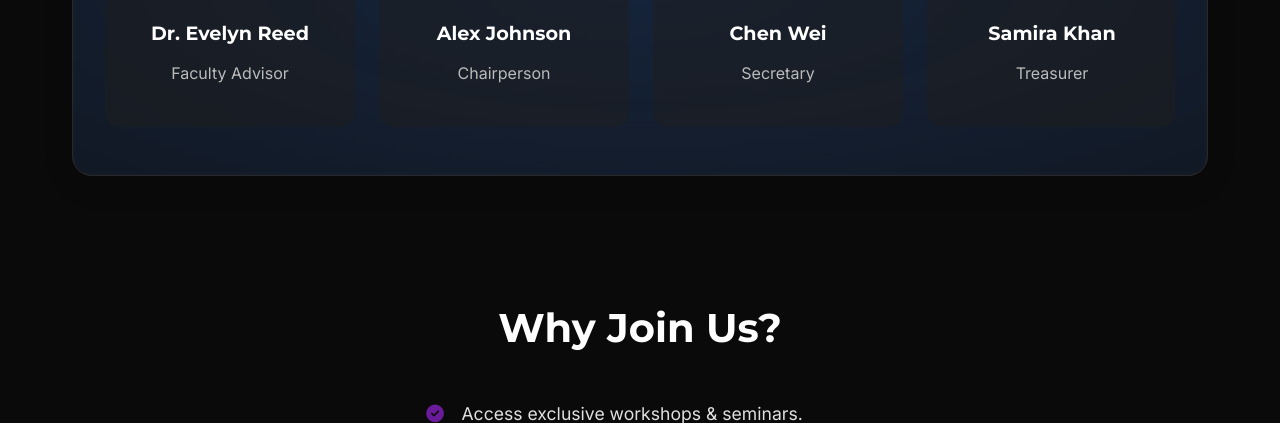
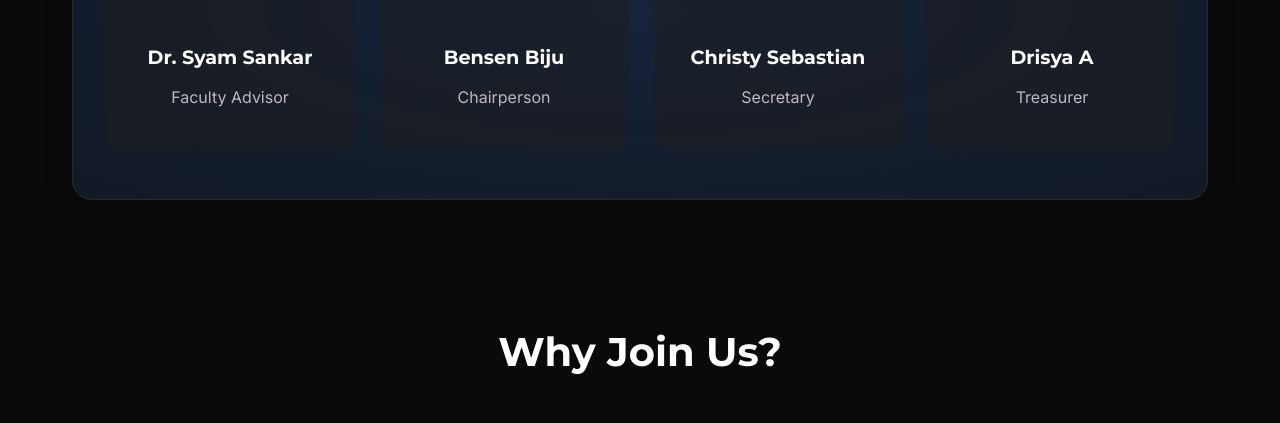
Before and after one commit to basithalikp/acm-nssce, a Django app: page / in a window 1280 px wide. Shown: the part 2141-2564 px from the top of the page. Run offline with Django 5.2, Linux system fonts and the light colour scheme.

Commit message:
Final prototype

```diff
--- a/acm_chapter/static/acm_chapter/css/main.css
+++ b/acm_chapter/static/acm_chapter/css/main.css
@@ -40,7 +40,7 @@
   width: 100%;
   height: 100%;
   z-index: -1;
-  background-image: url('https://raw.githubusercontent.com/basithalikp/image-cdn/refs/heads/main/rm222batch5-mind-22.jpg');
+  background-image: url('../images/rm222batch5-mind-22.jpg');
   /*linear-gradient(160deg, rgba(10, 10, 10, 0.95) 0%, rgba(10, 10, 10, 0.8) 50%, rgba(10, 10, 10, 0.95) 100%),*/
   background-size: cover;
   background-attachment: fixed;
@@ -249,6 +249,7 @@
 }
 .card:hover {
   transform: translateY(-10px) scale(1.03);
+  overflow: visible;
   box-shadow: 0 15px 30px rgba(0, 0, 0, 0.4);
 }
 .event-card {
--- a/acm_chapter/templates/acm_chapter/about.html
+++ b/acm_chapter/templates/acm_chapter/about.html
@@ -42,7 +42,7 @@
         <h2>Connect With Us Online</h2>
         <div class="footer-socials">
             <a href="https://linkedin.com/placeholder" target="_blank" aria-label="LinkedIn"><i class="fab fa-linkedin"></i></a>
-            <a href="https://instagram.com/placeholder" target="_blank" aria-label="Instagram"><i class="fab fa-instagram"></i></a>
+            <a href="https://www.instagram.com/acmnssce/" target="_blank" aria-label="Instagram"><i class="fab fa-instagram"></i></a>
             <a href="https://github.com/placeholder" target="_blank" aria-label="GitHub"><i class="fab fa-github"></i></a>
             <a href="mailto:chapter@example.com" aria-label="Email"><i class="fas fa-envelope"></i></a>
         </div>
--- a/acm_chapter/templates/acm_chapter/base.html
+++ b/acm_chapter/templates/acm_chapter/base.html
@@ -51,12 +51,12 @@
             </div>
             <div class="footer-socials">
                 <a href="mailto:chapter@example.com" aria-label="Email"><i class="fas fa-envelope"></i></a>
-                <a href="https://instagram.com/placeholder" target="_blank" aria-label="Instagram"><i class="fab fa-instagram"></i></a>
+                <a href="https://www.instagram.com/acmnssce/" target="_blank" aria-label="Instagram"><i class="fab fa-instagram"></i></a>
                 <a href="https://linkedin.com/placeholder" target="_blank" aria-label="LinkedIn"><i class="fab fa-linkedin"></i></a>
                  <a href="https://github.com/placeholder" target="_blank" aria-label="GitHub"><i class="fab fa-github"></i></a>
             </div>
             <div class="footer-contact">
-                <p>For website issues, contact the <a href="mailto:webmaster@example.com">Web Administrator</a>.</p>
+                <p>For website issues, contact the <a href="mailto:24b789@nssce.ac.in">Web Administrator</a>.</p>
             </div>
             <div class="footer-copyright">
                 <p>&copy; {% now "Y" %} NSSCE ACM Student Chapter. All rights reserved.</p>
--- a/acm_chapter/views.py
+++ b/acm_chapter/views.py
@@ -3,7 +3,7 @@
 # Hardcoded data for simplicity
 # --- EVENT DATA ---
 event_data = [
-    {'title': 'CodeSprint 2025', 'date': 'Oct 15, 2025', 'desc': 'A 24-hour competitive programming marathon. Sharpen your algorithms and data structures skills.', 'image': 'https://images.unsplash.com/photo-1542831371-29b0f74f9713?ixlib=rb-4.0.3&q=85&fm=jpg&crop=entropy&cs=srgb&w=1200'},
+    {'title': 'Algorithmic Sprint 2025', 'date': 'Oct 15, 2025', 'desc': 'A 24-hour competitive python programming marathon. Sharpen your algorithmic thinking with python skills.', 'image': 'https://images.unsplash.com/photo-1542831371-29b0f74f9713?ixlib=rb-4.0.3&q=85&fm=jpg&crop=entropy&cs=srgb&w=1200'},
     {'title': 'AI & ML Workshop', 'date': 'Nov 02, 2025', 'desc': 'Dive into the world of Artificial Intelligence with hands-on sessions on TensorFlow and PyTorch.', 'image': 'https://images.unsplash.com/photo-1620712943543-2703222e3ae7?ixlib=rb-4.0.3&q=85&fm=jpg&crop=entropy&cs=srgb&w=1200'},
     {'title': 'CyberSec Summit', 'date': 'Nov 18, 2025', 'desc': 'Learn about ethical hacking, network security, and cryptography from industry experts.', 'image': 'https://images.unsplash.com/photo-1550751827-4138d04d420d?ixlib=rb-4.0.3&q=85&fm=jpg&crop=entropy&cs=srgb&w=1200'},
     {'title': 'Intro to Django', 'date': 'Dec 05, 2025', 'desc': 'Build and deploy your first web application with Python and Django. A beginner-friendly workshop.', 'image': 'https://images.unsplash.com/photo-1618423691278-c0705051827b?ixlib=rb-4.0.3&q=85&fm=jpg&crop=entropy&cs=srgb&w=1200'},
@@ -13,15 +13,15 @@
 
 # --- TEAM DATA ---
 team_data = {
-    'advisor': {'name': 'Dr. Evelyn Reed', 'role': 'Faculty Advisor', 'img': 'https://i.pravatar.cc/300?u=advisor', 'linkedin': '#', 'github': '#'},
+    'advisor': {'name': 'Dr. Syam Sankar', 'role': 'Faculty Advisor', 'img': 'https://raw.githubusercontent.com/basithalikp/image-cdn/refs/heads/main/acm/syamSankar.png', 'linkedin': 'https://www.linkedin.com/in/syam-sankar-134b70110/', 'github': '#'},
     'core': [
-        {'name': 'Alex Johnson', 'role': 'Chairperson', 'img': 'https://i.pravatar.cc/300?u=chair', 'linkedin': '#', 'github': '#'},
-        {'name': 'Maria Garcia', 'role': 'Vice Chairperson', 'img': 'https://i.pravatar.cc/300?u=vicechair', 'linkedin': '#', 'github': '#'},
-        {'name': 'Chen Wei', 'role': 'Secretary', 'img': 'https://i.pravatar.cc/300?u=secretary', 'linkedin': '#', 'github': '#'},
-        {'name': 'Samira Khan', 'role': 'Treasurer', 'img': 'https://i.pravatar.cc/300?u=treasurer', 'linkedin': '#', 'github': '#'},
+        {'name': 'Bensen Biju', 'role': 'Chairperson', 'img': 'https://i.pravatar.cc/300?u=chair', 'linkedin': '#', 'github': '#'},
+        {'name': 'Anna Rose', 'role': 'Vice Chairperson', 'img': 'https://i.pravatar.cc/300?u=vicechair', 'linkedin': '#', 'github': '#'},
+        {'name': 'Christy Sebastian', 'role': 'Secretary', 'img': 'https://i.pravatar.cc/300?u=secretary', 'linkedin': '#', 'github': '#'},
+        {'name': 'Drisya A', 'role': 'Treasurer', 'img': 'https://i.pravatar.cc/300?u=treasurer', 'linkedin': '#', 'github': '#'},
     ],
     'tech': [
-        {'name': 'Leo Martinez', 'role': 'Tech Head', 'img': 'https://i.pravatar.cc/300?u=techhead', 'linkedin': '#', 'github': '#'},
+        {'name': 'Basith Ali KP', 'role': 'Tech Head', 'img': 'https://i.pravatar.cc/300?u=techhead', 'linkedin': '#', 'github': '#'},
         {'name': 'Chloe Davis', 'role': 'Tech Member', 'img': 'https://i.pravatar.cc/300?u=tech1', 'linkedin': '#', 'github': '#'},
         {'name': 'Ben Carter', 'role': 'Tech Member', 'img': 'https://i.pravatar.cc/300?u=tech2', 'linkedin': '#', 'github': '#'},
     ],
```
Also changed, not shown: acm_chapter/static/acm_chapter/images/acm-logo.png (added).
